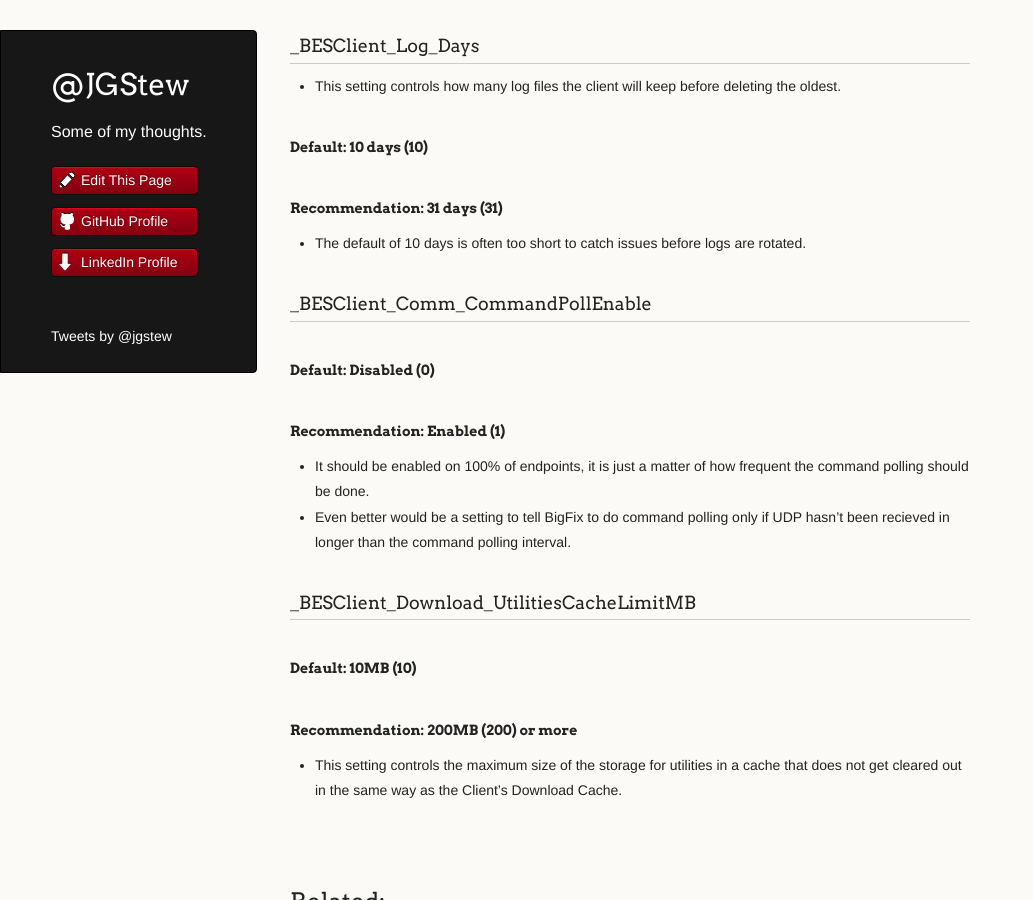
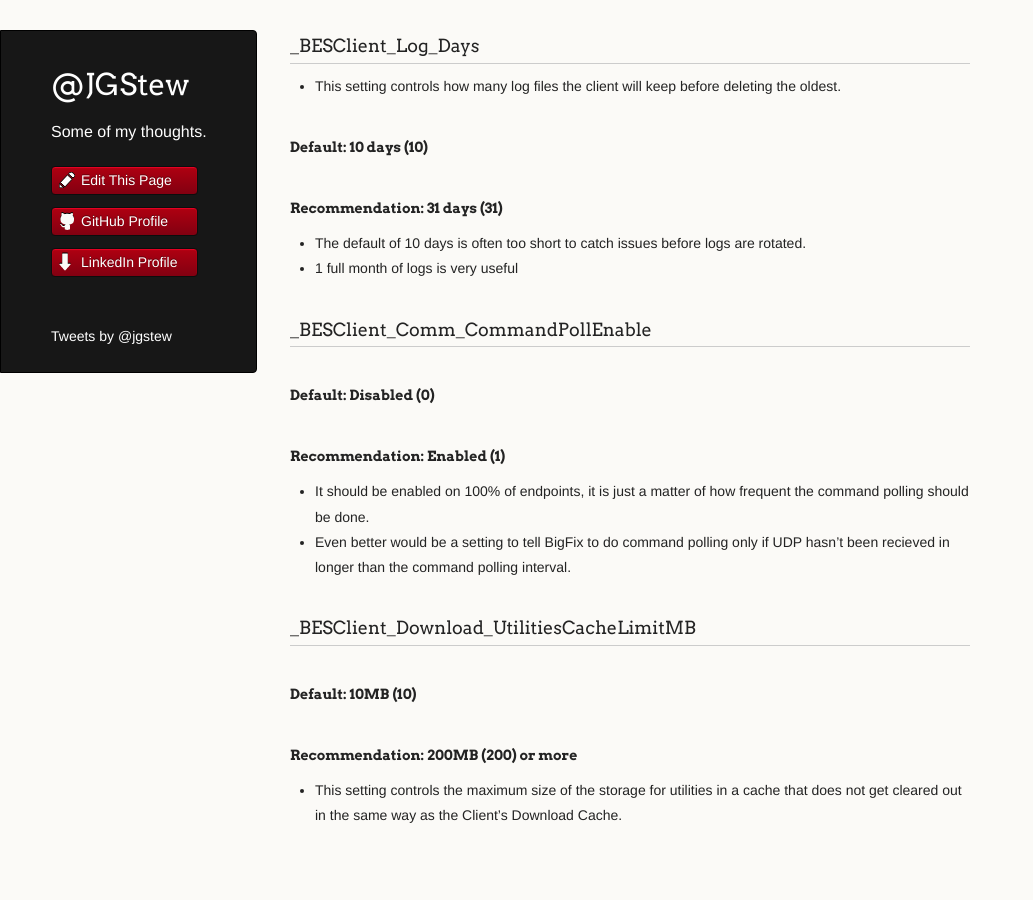
Before and after one commit to jgstew/jgstew.github.io, a Jekyll site: the page built from _posts/2019-11-15-BigFix-Settings-For-All-Computers.md, in a window 1280 px wide and 900 px high, scrolled down 312 px. Shown: the whole window, without its empty margins (0-1033 px from the left). Built offline with Jekyll 4.4.1, drawn with Linux system fonts in a browser that asks for light colours; nearby versions of some CDN libraries; comment, search, counter and statistics services are not loaded.

Commit message:
Update 2019-11-15-BigFix-Settings-For-All-Computers.md

```diff
--- a/_posts/2019-11-15-BigFix-Settings-For-All-Computers.md
+++ b/_posts/2019-11-15-BigFix-Settings-For-All-Computers.md
@@ -13,6 +13,7 @@ In this document I'm going to outline what I feel are conservative tweaks to Big
 #### Recommendation: 31 days (31)
 
 - The default of 10 days is often too short to catch issues before logs are rotated.
+- 1 full month of logs is very useful
 
 
 ### _BESClient_Comm_CommandPollEnable
```
